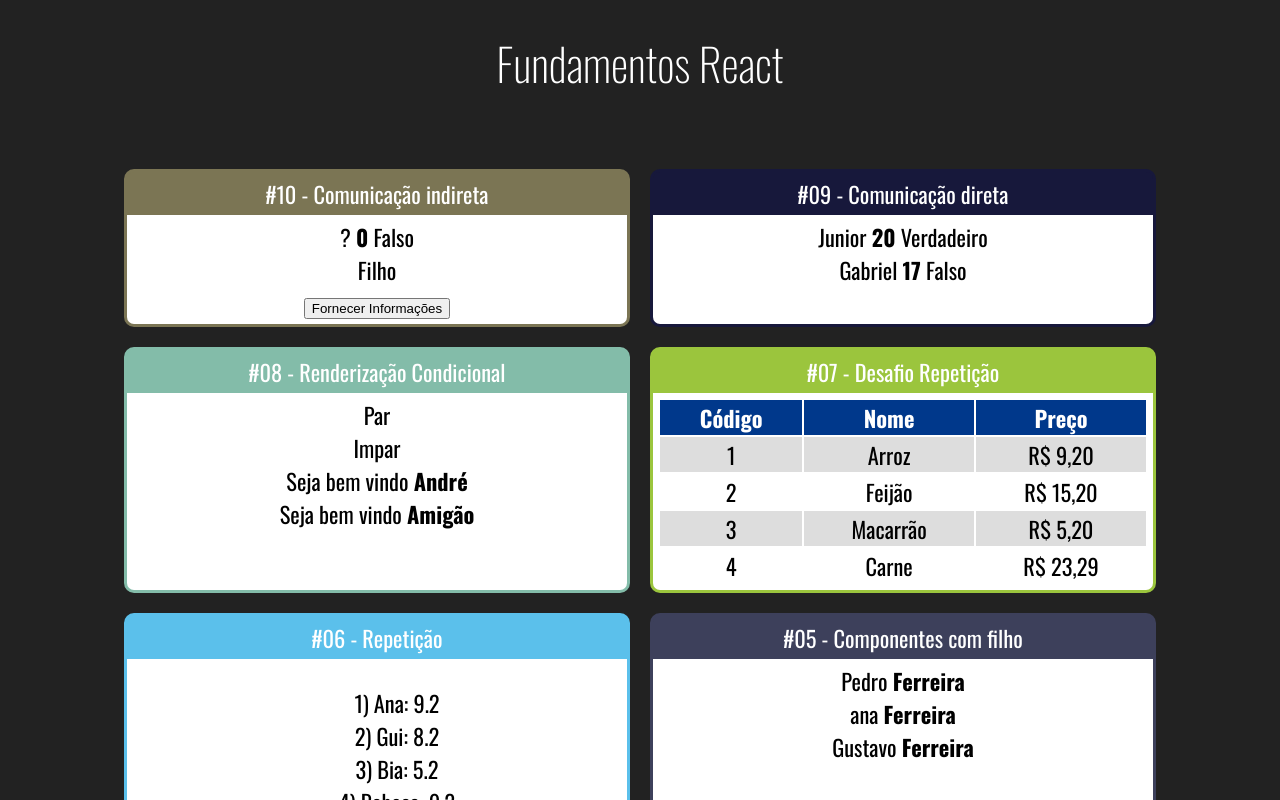
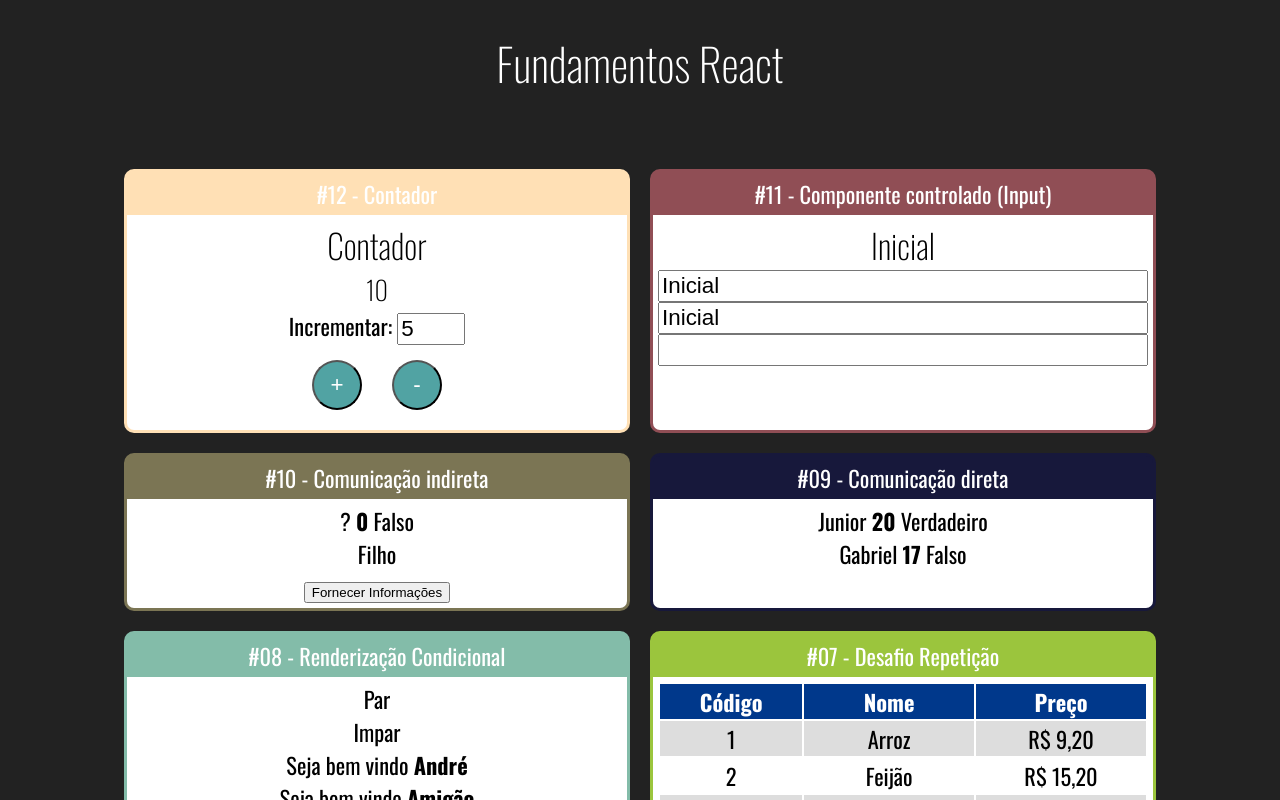
Before and after one commit to andremoreirasmo/studying-react, a React (Create React App) app in the folder grounds-reaction/: page / in a window 1280 px wide. Shown: the top 800 px of the page. Built offline with nearby package versions, Linux system fonts and the light colour scheme.

Commit message:
More examples

```diff
--- a/grounds-reaction/src/App.jsx
+++ b/grounds-reaction/src/App.jsx
@@ -1,6 +1,8 @@
 import './App.css'
 import React from 'react'
 
+import Counter from './components/counter/Counter'
+import Input from "./components/form/Input"
 import FatherIndirect from "./components/communication/FatherIndirect"
 import FatherDirect from "./components/communication/FatherDirect"
 import InfoUser from './components/conditional/InfoUser'
@@ -21,6 +23,14 @@
         <br></br>
 
         <div className="Cards">
+            <Card title="#12 - Contador" color="#FFE0B5">
+                <Counter initialNumber={10}/>
+            </Card>
+
+            <Card title="#11 - Componente controlado (Input)" color="#904E55">
+                <Input />
+            </Card>
+
             <Card title="#10 - Comunicação indireta" color="#7B7554">
                 <FatherIndirect />
             </Card>
--- /dev/null
+++ b/grounds-reaction/src/components/counter/Buttons.jsx
@@ -0,0 +1,10 @@
+import React from 'react'
+
+export default props => {
+  return (
+    <div>
+      <button onClick={props.setInc}>+</button>
+      <button onClick={props.setDec}>-</button>
+    </div>
+  )
+}
--- /dev/null
+++ b/grounds-reaction/src/components/counter/Counter.css
@@ -0,0 +1,14 @@
+.Counter input {
+  font-size: 1.4rem;
+  width: 60px;
+}
+
+.Counter button {
+  margin: 15px;
+  height: 50px;
+  width: 50px;
+  border-radius: 50%;
+  background-color: #51A3A3;
+  color: #ffff;
+  font-size: 1.4rem;
+}
--- /dev/null
+++ b/grounds-reaction/src/components/counter/Counter.jsx
@@ -0,0 +1,45 @@
+import "./Counter.css"
+import React, { Component } from 'react'
+
+import Display from './Display'
+import Buttons from './Buttons'
+import IncresaseForm from './IncresaseForm'
+
+class Contador extends Component {
+
+  state = {
+    number: this.props.initialNumber || 0,
+    increase: this.props.initialincrease || 5
+  }
+
+  inc = () => {
+    this.setState({
+      number: this.state.number + this.state.increase
+    })
+  }
+
+  dec = () => {
+    this.setState({
+      number: this.state.number - this.state.increase
+    })
+  }
+
+  setIncrease = (newIncrease) => {
+    this.setState({
+      increase: newIncrease
+    })
+  }
+
+  render() {
+    return (
+      <div className="Counter">
+        <h2>Contador</h2>
+        <Display number={this.state.number} />
+        <IncresaseForm increase={this.state.increase} setIncrease={this.setIncrease}/>
+        <Buttons setInc={this.inc} setDec={this.dec} />
+      </div>
+    )
+  }
+}
+
+export default Contador
--- /dev/null
+++ b/grounds-reaction/src/components/counter/Display.jsx
@@ -0,0 +1,7 @@
+import React from 'react'
+
+export default props => {
+  return (
+    <h3>{props.number}</h3>
+  )
+}
--- /dev/null
+++ b/grounds-reaction/src/components/counter/IncresaseForm.jsx
@@ -0,0 +1,12 @@
+import React from 'react'
+
+export default props => {
+  return (
+    <div>
+      <label htmlFor="increaseInput">Incrementar: </label>
+      <input id="increaseInput" type="number"
+        value={props.increase}
+        onChange={e => props.setIncrease(+e.target.value)} />
+    </div>
+  )
+}
--- /dev/null
+++ b/grounds-reaction/src/components/form/Input.css
@@ -0,0 +1,3 @@
+.Input input {
+  font-size: 1.4rem;
+}
--- /dev/null
+++ b/grounds-reaction/src/components/form/Input.jsx
@@ -0,0 +1,20 @@
+import React, { useState } from 'react'
+import './Input.css'
+
+export default props => {
+  const [value, setvalue] = useState('Inicial')
+
+  return (
+    <div className="Input">
+      <h2>{value}</h2>
+      <div style={{
+        display: 'flex',
+        flexDirection: 'column'
+      }}>
+        <input value={value} onChange={e => setvalue(e.target.value)} />
+        <input value={value} readOnly />
+        <input value={undefined} />
+      </div>
+    </div>
+  )
+}
```
